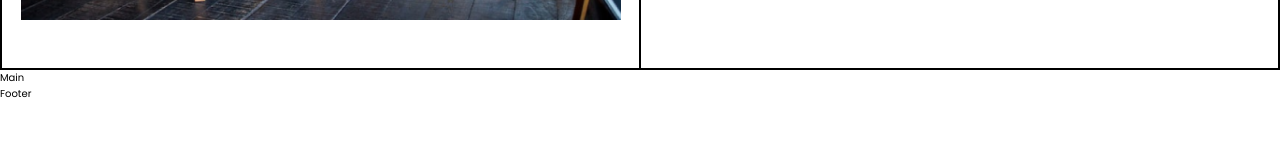
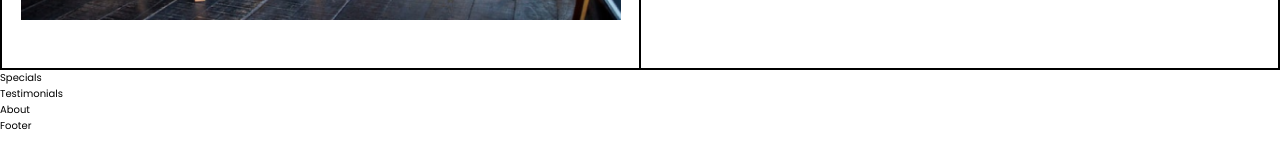
Before and after one commit to billyenglish/little-lemon, a React (Vite) app: page / in a window 1280 px wide. Shown: the part 639-807 px from the top of the page. Built offline with nearby package versions, Linux system fonts and the light colour scheme.

Commit message:
Adding components in the Main component.

```diff
--- a/src/components/Main.jsx
+++ b/src/components/Main.jsx
@@ -1,7 +1,14 @@
+import Specials from "../subcomponents/Specials";
+import Testimonials from "../subcomponents/Testimonials";
+import About from "../subcomponents/About";
+
+
 const Main = () => {
     return (
         <main>
-            Main
+            <Specials />
+            <Testimonials />
+            <About />
         </main>
     );
 };
```
